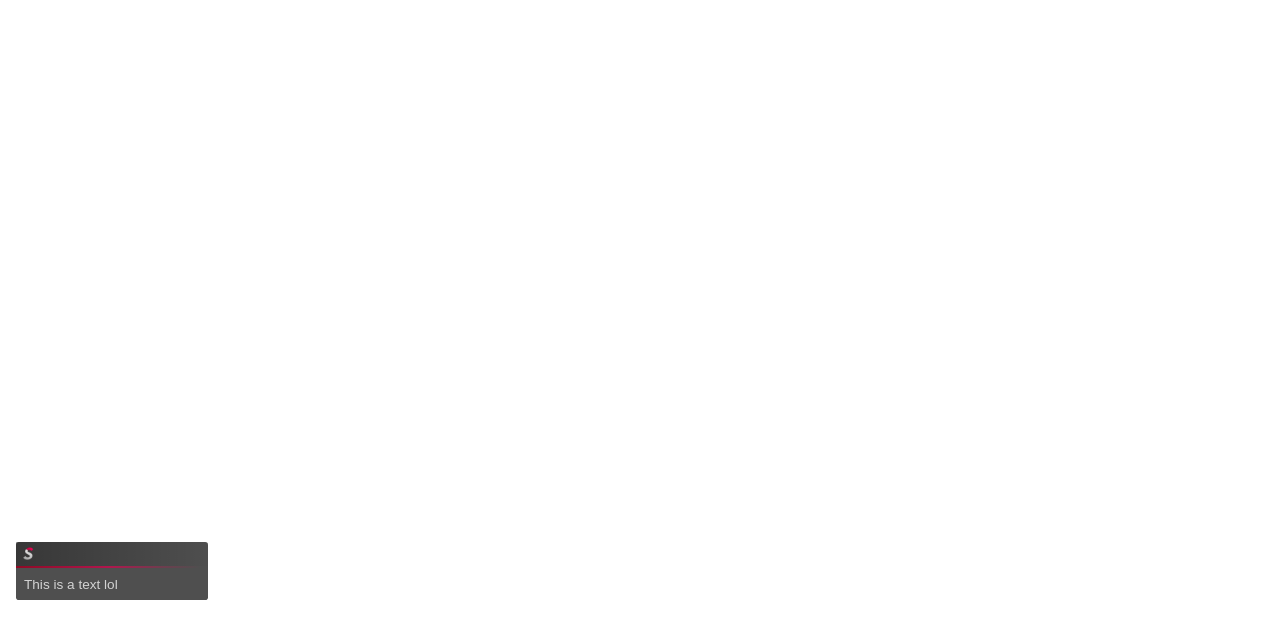
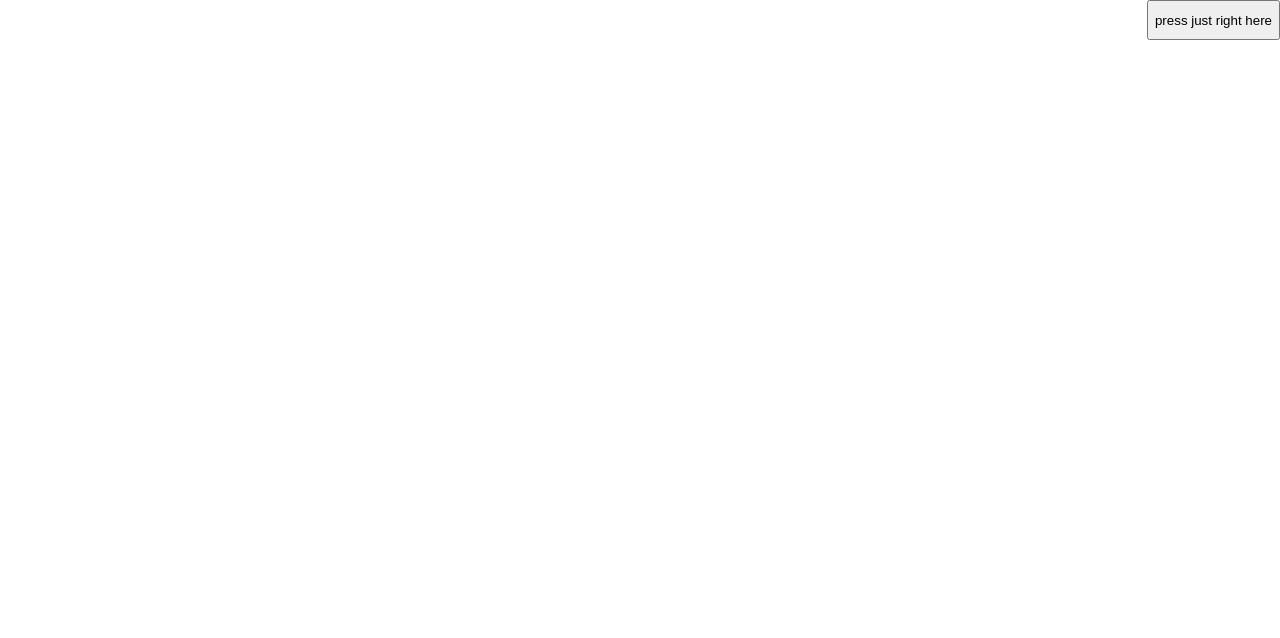
Before and after one commit to k4ali/CheetoNotify, a Vue app: page / in a window 1280 px wide. Shown: the top 638 px of the page. Built offline with nearby package versions, Linux system fonts and the light colour scheme.

Commit message:
fix(comps/notification): fixed handlers (show/delete)

```diff
--- a/src/App.vue
+++ b/src/App.vue
@@ -5,29 +5,27 @@
     import Notification from './components/Notification.vue';
     import { INotification } from './typings/INotification';
 
-    const defaultNotification: INotification = {
-        image: "saya.png",
-        text: "This is a text lol"
-    }
-
     export default defineComponent({
         name: "App",
         components: { 'Notification': Notification },
         setup(): IComponentSetup
         {
-            const notificationStorage: Ref<INotification[]> = ref<INotification[]>([defaultNotification]);
+            const notificationStorage: Ref<INotification[]> = ref<INotification[]>([]);
+            let nextNotificationId = 1;
+
             const handlers: IComponentHandlers = {
                 showNotification: (props: INotification) => {
-                    notificationStorage.value.push(props);
+                    const id: number = nextNotificationId++;
+                    notificationStorage.value.push({ ...props, id });
 
-                    const id: number = notificationStorage.value.length;
                     setTimeout(() => {
                         handlers.deleteNotification(id);
                     }, 5000)
                 },
 
                 deleteNotification: (id: number) => {
-                    notificationStorage.value = notificationStorage.value.slice(0, id);
+                    const index = notificationStorage.value.findIndex((notification: INotification) => notification.id === id);
+                    if (index !== -1) notificationStorage.value.splice(index, 1);
                 }
             };
 
@@ -41,6 +39,8 @@
 <template>
     <div class="notify-app">
         <div class="notifications-container">
+            <Transition name="animation">
+                <div class="notification-animation-parent">
                     <Notification
                         v-for="(notification, index) in (notificationStorage)"
                         :key="index"
@@ -48,5 +48,9 @@
                         :text="notificationStorage[index].text"
                     />
                 </div>
+            </Transition>
+        </div>
+
+        <button @click="handlers.showNotification({ text: Math.random().toString(36).substr(2, 8), image: 'saya.png' })">press just right here</button>
     </div>
 </template>
--- a/src/styles/_root.scss
+++ b/src/styles/_root.scss
@@ -17,5 +17,6 @@ body, html, #root
     margin: 0;
     width: 100%;
     height: 100%;
+    overflow: hidden;
     @include disableUserSelect;
 }
--- a/src/styles/app.scss
+++ b/src/styles/app.scss
@@ -2,6 +2,12 @@
 
 .notify-app
 {
+    button
+    {
+        height: 5vh;
+        margin-left: auto;
+    }
+
     display: flex;
     width: 100%;
     height: 100%;
@@ -75,3 +81,15 @@
         }
     }
 }
+
+
+.animation-enter-active .notification-animation-parent,
+.animation-leave-active .notification-animation-parent {
+    transition: all 0.3s ease-in-out;
+}
+
+.animation-enter-from .notification-animation-parent,
+.animation-leave-to .notification-animation-parent {
+    transform: translateX(3vw);
+    opacity: 0;
+}
--- a/src/typings/INotification.ts
+++ b/src/typings/INotification.ts
@@ -1,5 +1,6 @@
 export interface INotification
 {
+    id?: number;
     image?: string;
     text?: string;
 }
```
Lines whose indentation alone changed are shown as unchanged.
